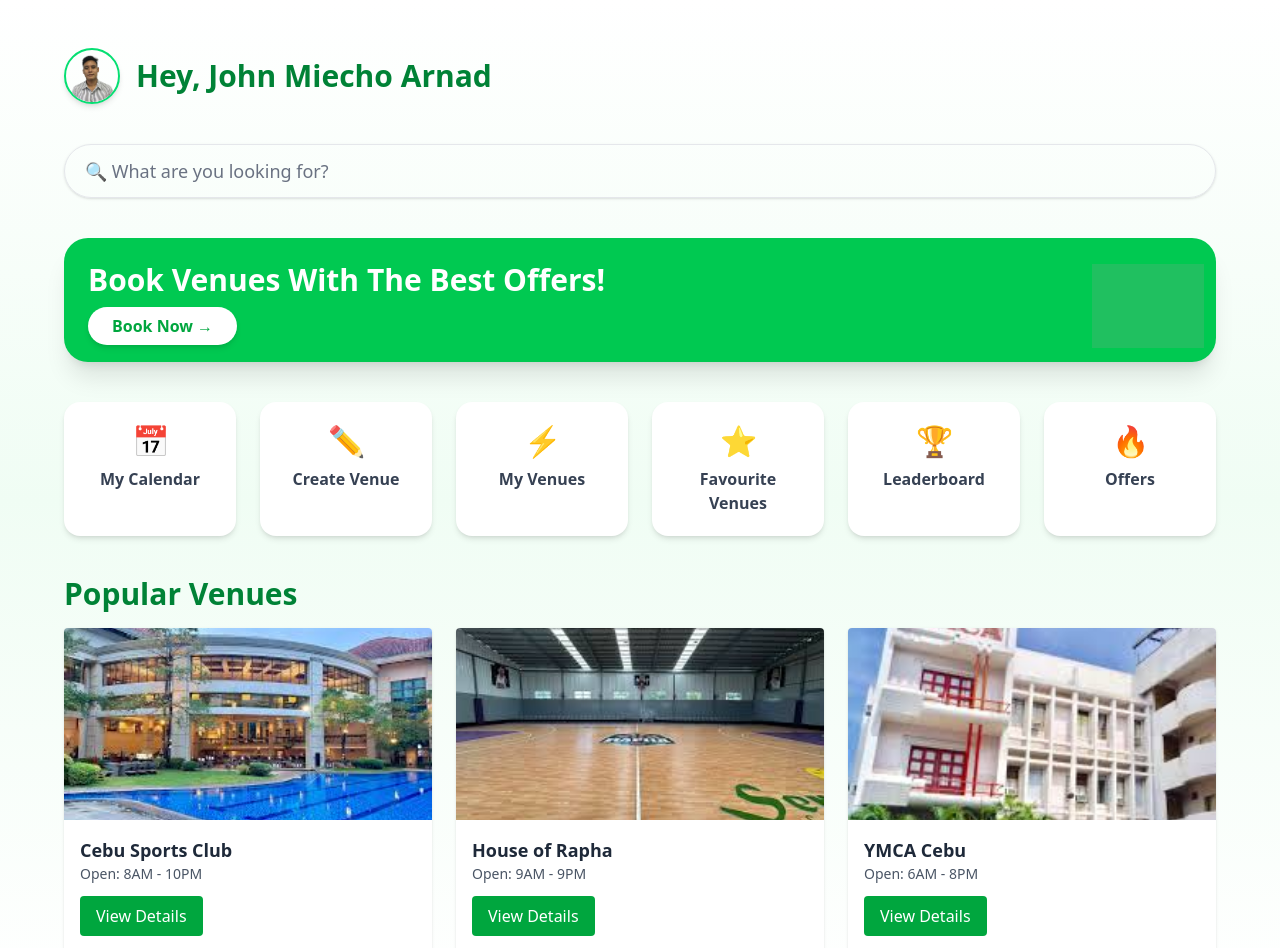
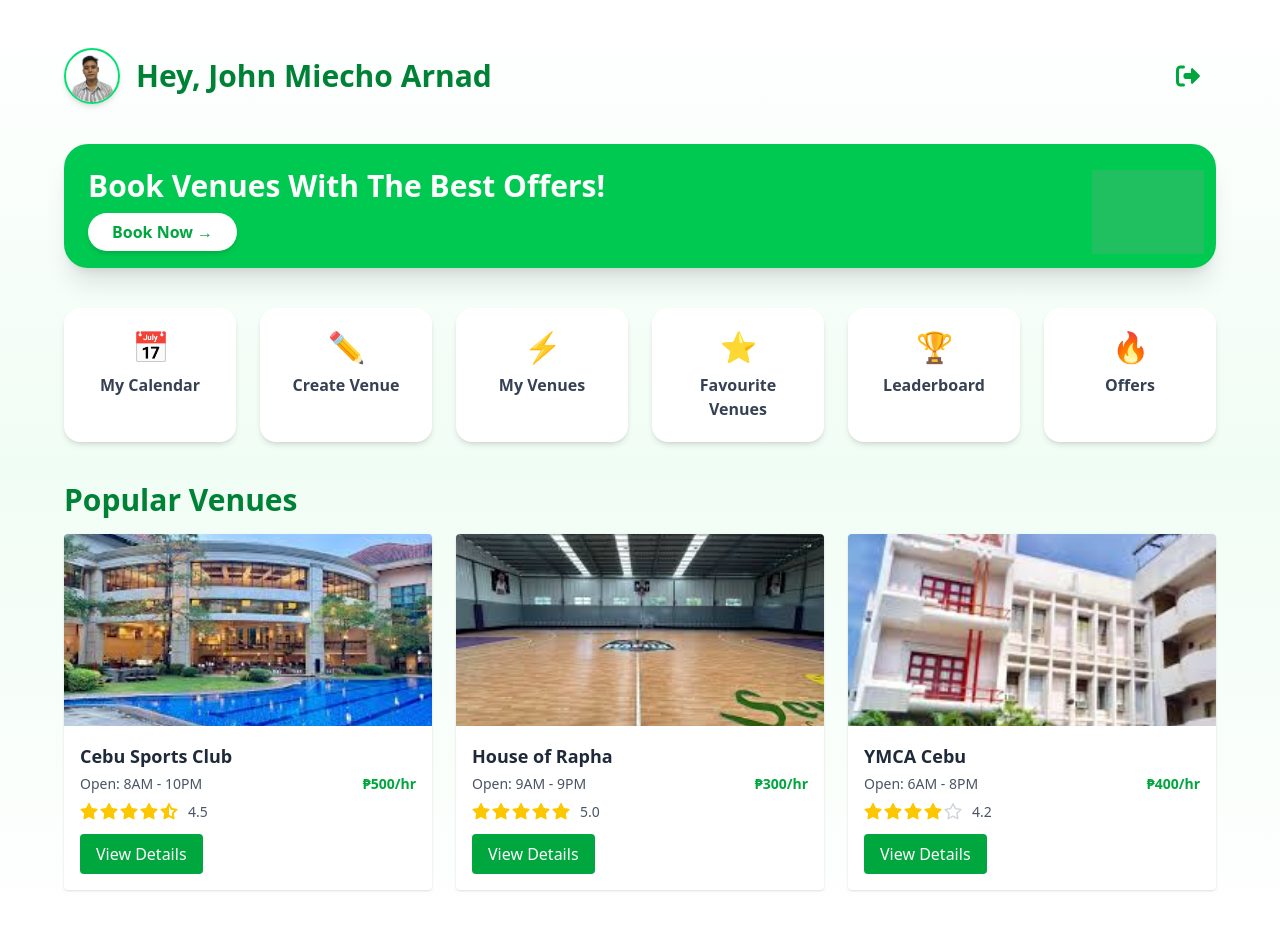
Before and after one commit to Miecho29/duwata, a React (Vite) app: page / in a window 1280 px wide. Shown: the top 948 px of the page. Built offline with nearby package versions, Linux system fonts and the light colour scheme; grey boxes are pictures that could not be loaded.

Commit message:
New routes

```diff
--- a/package.json
+++ b/package.json
@@ -10,10 +10,14 @@
     "preview": "vite preview"
   },
   "dependencies": {
+    "@fortawesome/free-regular-svg-icons": "^7.0.0",
+    "@fortawesome/free-solid-svg-icons": "^7.0.0",
+    "@fortawesome/react-fontawesome": "^0.2.3",
     "@tailwindcss/vite": "^4.1.7",
+    "lucide-react": "^0.540.0",
     "react": "^19.1.0",
     "react-dom": "^19.1.0",
-    "react-router-dom": "^7.6.1",
+    "react-router-dom": "^7.8.1",
     "tailwindcss": "^4.1.7"
   },
   "devDependencies": {
--- a/src/App.jsx
+++ b/src/App.jsx
@@ -3,6 +3,7 @@
 import { BrowserRouter as Router, Routes, Route, Link } from "react-router-dom";
 import Homepage from './Homepage';
 import Booknow from './Booknow';
+import Login from './Login';
 
 function App() {
   return (
@@ -10,7 +11,7 @@
         <Routes>
           <Route path="/" element={<Homepage />} />
           <Route path="Booknow" element={<Booknow />} />
-          <Route path="/" element={<Homepage />} />
+          <Route path="Login" element={<Login />} />
         </Routes>
     </Router>
   );
--- a/src/Homepage.jsx
+++ b/src/Homepage.jsx
@@ -1,30 +1,79 @@
 import React from "react";
 import { Link } from "react-router-dom";
+import { FontAwesomeIcon } from "@fortawesome/react-fontawesome";
+import {
+  faStar as solidStar,
+  faStarHalfAlt,
+  faRightFromBracket,
+} from "@fortawesome/free-solid-svg-icons";
+import { faStar as regularStar } from "@fortawesome/free-regular-svg-icons";
+
 
 const Homepage = () => {
   const venues = [
     {
       name: "Cebu Sports Club",
       hours: "8AM - 10PM",
+      price: "₱500/hr",
       image: "/cebusportsclub.jpg",
+      rating: 4.5,
     },
     {
       name: "House of Rapha",
       hours: "9AM - 9PM",
+      price: "₱300/hr",
       image: "/houseofrapha.jpg",
+      rating: 5.0,
     },
     {
       name: "YMCA Cebu",
       hours: "6AM - 8PM",
+      price: "₱400/hr",
       image: "/ymca.jpg",
+      rating: 4.2,
     },
   ];
 
+  const renderStars = (rating) => {
+    const fullStars = Math.floor(rating);
+    const halfStar = rating % 1 >= 0.5;
+    const emptyStars = 5 - fullStars - (halfStar ? 1 : 0);
+
+    return (
+      <div className="flex items-center text-yellow-400">
+        {[...Array(fullStars)].map((_, i) => (
+          <FontAwesomeIcon icon={solidStar} key={`full-${i}`} className="mr-0.5" />
+        ))}
+        {halfStar && (
+          <FontAwesomeIcon icon={faStarHalfAlt} key="half" className="mr-0.5" />
+        )}
+        {[...Array(emptyStars)].map((_, i) => (
+          <FontAwesomeIcon
+            icon={regularStar}
+            key={`empty-${i}`}
+            className="mr-0.5 text-gray-300"
+          />
+        ))}
+      </div>
+    );
+  };
+
   return (
     <div className="min-h-screen w-full bg-gradient-to-b from-white via-green-50 to-white flex justify-center items-start py-12 px-4 sm:px-8 lg:px-16 font-sans text-gray-800">
-      <div className="w-full max-w-screen-xl space-y-10">
+      <div className="w-full max-w-screen-xl space-y-10 relative">
 
-        {/* User Info */}
+        {/* 🔒 Logout Icon */}
+        <div className="absolute top-0 right-0 mt-2 mr-2 sm:mt-4 sm:mr-4">
+          <Link
+            to="/login"
+            title="Logout"
+            className="text-green-600 hover:text-green-800 transition"
+          >
+            <FontAwesomeIcon icon={faRightFromBracket} className="text-2xl" />
+          </Link>
+        </div>
+
+        {/* 👤 User Greeting */}
         <div className="flex items-center space-x-4">
           <img
             src="/1000001470.png"
@@ -36,16 +85,7 @@
           </h2>
         </div>
 
-        {/* Search Bar */}
-        <div>
-          <input
-            type="text"
-            placeholder="🔍 What are you looking for?"
-            className="w-full px-5 py-3 rounded-full border border-gray-200 shadow focus:outline-none focus:ring-2 focus:ring-green-400 text-lg placeholder-gray-500"
-          />
-        </div>
-
-        {/* Promo Banner */}
+        {/* 🏷️ Promotion */}
         <div className="bg-green-500 rounded-3xl p-6 text-white relative overflow-hidden shadow-xl">
           <div className="absolute top-3 right-3 w-28 h-28 opacity-20">
             <img
@@ -65,7 +105,7 @@
           </Link>
         </div>
 
-        {/* Feature Grid */}
+        {/* 🧭 Quick Actions */}
         <div className="grid grid-cols-2 sm:grid-cols-5 md:grid-cols-6 gap-6 text-center">
           {[
             { emoji: "📅", label: "My Calendar" },
@@ -85,15 +125,12 @@
           ))}
         </div>
 
-        {/* Popular Venues Section */}
+        {/* 📍 Popular Venues */}
         <div className="space-y-4">
-          {/* Styled Header */}
           <div className="flex items-center space-x-4">
-
             <h2 className="text-3xl font-bold text-green-700">Popular Venues</h2>
           </div>
 
-          {/* Venue Cards */}
           <div className="grid gap-6 grid-cols-1 sm:grid-cols-2 md:grid-cols-3">
             {venues.map((venue, index) => (
               <div
@@ -106,10 +143,24 @@
                   className="w-full h-48 object-cover"
                 />
                 <div className="p-4">
-                  <h3 className="text-lg font-semibold text-gray-800">{venue.name}</h3>
-                  <p className="text-sm text-gray-600">
-                    {venue.type}  Open: {venue.hours}
-                  </p>
+                  <h3 className="text-lg font-semibold text-gray-800">
+                    {venue.name}
+                  </h3>
+                  <div className="flex items-center justify-between text-sm text-gray-600 mt-1">
+                    <span>Open: {venue.hours}</span>
+                    <span className="font-semibold text-green-600">
+                      {venue.price}
+                    </span>
+                  </div>
+                  {/* ⭐ Rating Section */}
+                  <div className="flex items-center justify-between mt-2">
+                    <div className="flex items-center">
+                      {renderStars(venue.rating)}
+                      <span className="ml-2 text-sm text-gray-600">
+                        {venue.rating.toFixed(1)}
+                      </span>
+                    </div>
+                  </div>
                   <Link
                     to="/venue-details"
                     className="inline-block mt-3 bg-green-600 text-white px-4 py-2 rounded hover:bg-green-700 transition-all"
@@ -121,7 +172,6 @@
             ))}
           </div>
         </div>
-
       </div>
     </div>
   );
--- a/src/Login.jsx
+++ b/src/Login.jsx
@@ -0,0 +1,90 @@
+import React from "react";
+import { Link } from "react-router-dom";
+
+const Login = () => {
+  return (
+    <div className="min-h-screen flex items-center justify-center bg-gradient-to-b from-white via-green-50 to-white px-4 py-12 sm:px-6 lg:px-8 font-sans">
+      <div className="max-w-md w-full space-y-8 bg-white p-8 rounded-3xl shadow-lg border border-green-100">
+        <div className="text-center">
+          {/* <img
+            src="/1000001470.png"
+            alt="Logo"
+            className="mx-auto w-20 h-20 rounded-full border-2 border-green-400 shadow"
+          /> */}
+          <h2 className="mt-6 text-3xl font-bold text-green-700">
+            Welcome To DuwaTa!
+          </h2>
+          <p className="mt-1 text-sm text-gray-600">
+            Please sign in to your account
+          </p>
+        </div>
+
+        <form className="mt-8 space-y-6">
+          <div className="rounded-md shadow-sm -space-y-px">
+            <div className="mb-4">
+              <label htmlFor="email" className="block text-sm font-medium text-gray-700">
+                Email address
+              </label>
+              <input
+                id="email"
+                name="email"
+                type="email"
+                autoComplete="email"
+                required
+                className="appearance-none rounded-lg relative block w-full px-4 py-3 border border-gray-300 placeholder-gray-500 text-gray-900 focus:outline-none focus:ring-green-500 focus:border-green-500 focus:z-10 sm:text-sm"
+                placeholder="you@example.com"
+              />
+            </div>
+
+            <div>
+              <label htmlFor="password" className="block text-sm font-medium text-gray-700">
+                Password
+              </label>
+              <input
+                id="password"
+                name="password"
+                type="password"
+                autoComplete="current-password"
+                required
+                className="appearance-none rounded-lg relative block w-full px-4 py-3 border border-gray-300 placeholder-gray-500 text-gray-900 focus:outline-none focus:ring-green-500 focus:border-green-500 focus:z-10 sm:text-sm"
+                placeholder="••••••••"
+              />
+            </div>
+          </div>
+
+          <div className="flex items-center justify-between">
+            <div className="text-sm">
+              <Link
+                to="/forgot-password"
+                className="font-medium text-green-600 hover:text-green-500"
+              >
+                Forgot your password?
+              </Link>
+            </div>
+          </div>
+
+          <div>
+            <button
+              type="submit"
+              className="group relative w-full flex justify-center py-3 px-4 border border-transparent text-sm font-medium rounded-full text-white bg-green-600 hover:bg-green-700 focus:outline-none focus:ring-2 focus:ring-offset-2 focus:ring-green-500"
+            >
+              Sign In
+            </button>
+          </div>
+        </form>
+
+        <p className="mt-4 text-center text-sm text-gray-600">
+          Don’t have an account?{" "}
+          <Link
+            to="/register"
+            className="font-medium text-green-600 hover:text-green-500"
+          >
+            Sign up
+          </Link>
+        </p>
+      </div>
+    </div>
+  );
+};
+
+export default Login;
```
Also changed, not shown: 1 other file (tests, documents, lock files or other folders).
